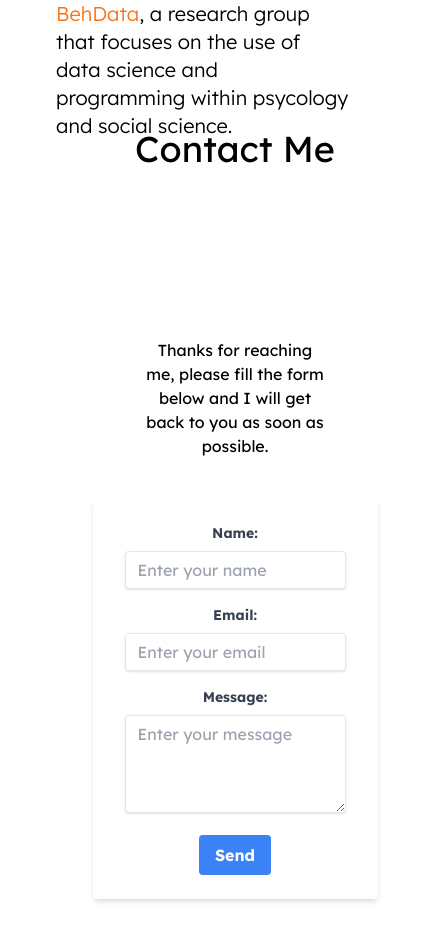
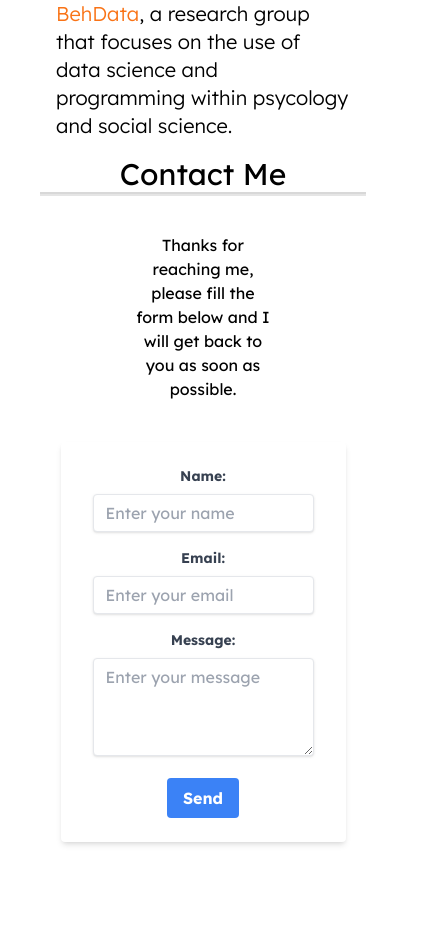
Before and after one commit to dcalenzani/Portfolio, a Next.js app: page /about in a window 390 px wide. Shown: the part 1400-2340 px from the top of the page, 430 px wide, since content can reach past the window. Built offline with nearby package versions, Linux system fonts and the light colour scheme; a web font is replaced by a local one.

Commit message:
fixed interaction with flex containers to prevent overlapping

```diff
--- a/src/components/email.tsx
+++ b/src/components/email.tsx
@@ -43,9 +43,9 @@
     };
 
     return (
-        <main className="flex flex-col   h-screen w-screen text-inherit place-items-center justify-center text-center p-0">
-            <h1 className='text-4xl'>Contact Me</h1>
-            <div id="form and prompt" className='flex flex-col justify-center items-center py-32 md:py-8  shadow-zinc-200'>
+        <div className="flex flex-col h-full justify-center text-center p-0">
+            <h1 className='text-3xl shadow-bottom'>Contact Me</h1>
+            <div id="form and prompt" className='flex flex-col justify-center items-center pb-32 md:py-8  shadow-zinc-200'>
                 <div className='border border-transparent rounded-lg p-10 w-2/3 mx-5 shadow-fours'>
                     {isLoading ? 'Sending email...' : feedback}<br/>
                 </div>
@@ -98,6 +98,6 @@
                     </div>
                 </form>
             </div>
-        </main>
+        </div>
     );
 }
```
